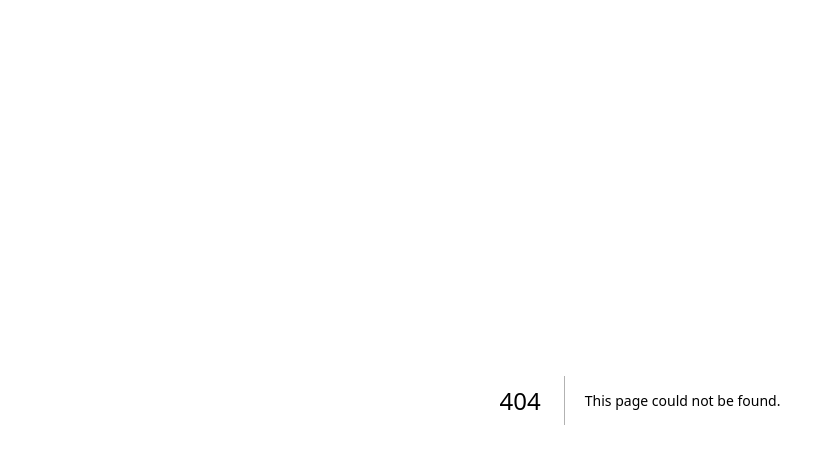
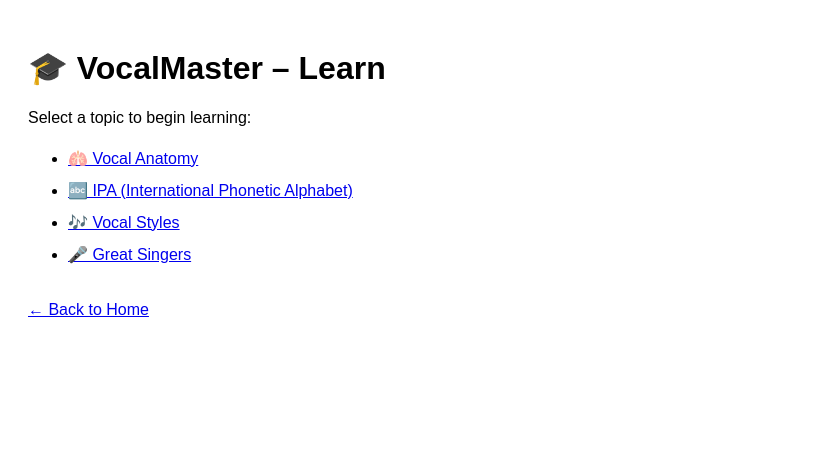
Before and after one commit to EranZ2025/VocalMaster, a Next.js app: page /learn in a window 1280 px wide. Before the commit this address had no page. Shown: the top 464 px of the page, without its empty margins (0-815 px from the left). Built offline with nearby package versions, Linux system fonts and the light colour scheme.

Commit message:
Create learn.js

```diff
--- /dev/null
+++ b/pages/learn.js
@@ -0,0 +1,19 @@
+import Link from 'next/link';
+
+export default function Learn() {
+  return (
+    <div style={{ padding: '20px', fontFamily: 'Arial' }}>
+      <h1>🎓 VocalMaster – Learn</h1>
+      <p>Select a topic to begin learning:</p>
+
+      <ul style={{ lineHeight: '2' }}>
+        <li><Link href="/learn/anatomy">🫁 Vocal Anatomy</Link></li>
+        <li><Link href="/learn/ipa">🔤 IPA (International Phonetic Alphabet)</Link></li>
+        <li><Link href="/learn/styles">🎶 Vocal Styles</Link></li>
+        <li><Link href="/learn/masters">🎤 Great Singers</Link></li>
+      </ul>
+
+      <p style={{ marginTop: '30px' }}><Link href="/">← Back to Home</Link></p>
+    </div>
+  );
+}
```
